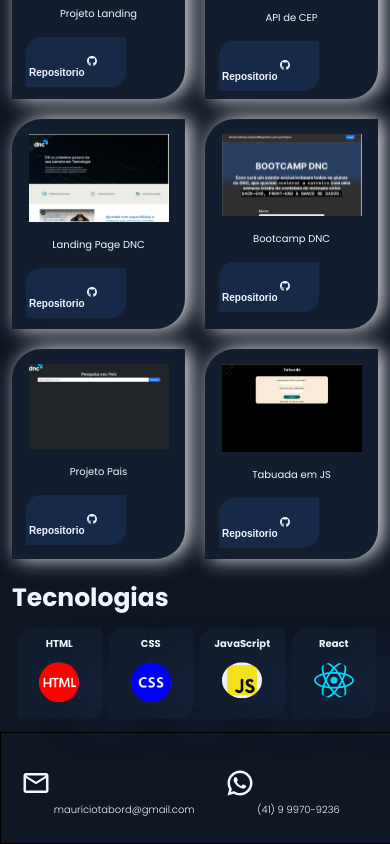
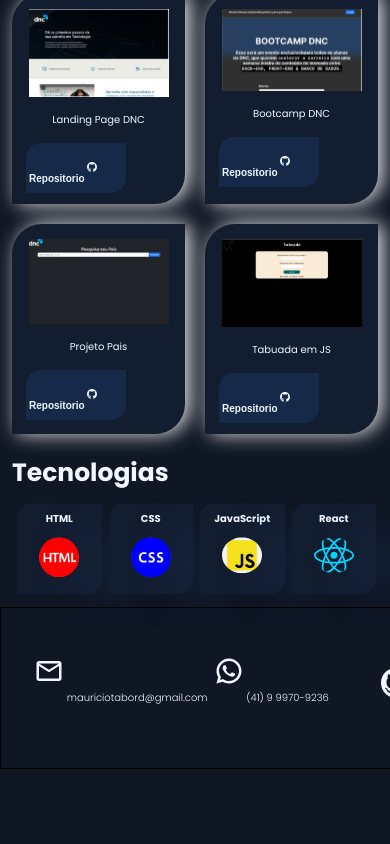
Before and after one commit to MauricioTaborda16/meu-portifolio-react, a React (Vite) app: page / in a window 390 px wide. Shown: the part 1017-1861 px from the top of the page. After the commit the page ends 1786 px from the top, so only its background shows below. Built offline with nearby package versions, Linux system fonts and the light colour scheme.

Commit message:
corrigindo o footer inserindo uma div e trocando a classe .git

```diff
--- a/src/App.jsx
+++ b/src/App.jsx
@@ -12,7 +12,7 @@ function App() {
   return (
     <>
     <Nav/>
-    <br/><br/><br/><br/><br/>
+
     <Eu/>
 
     <Projetos id="Projetos"/>
--- a/src/componentes/Eu.css
+++ b/src/componentes/Eu.css
@@ -1,5 +1,5 @@
 .Eu{
-    margin: 50px 50px 400px 50px;
+     margin-top: 300px;
 
 }
 
@@ -27,26 +27,20 @@
 
 @media only screen and (max-width: 600px){
  .Eu {
-       margin: 10px  }
-
+          margin: 10px
+    }
     .Eu h2{
          height: 2px;
          font-size: 10px;
          margin-left: 50px;
          width: 200px;
     }
-
     .Eu h1{
          font-size: 40px;
           margin: 0px;
-
     }
-
     .Eu p{
          font-size: 15px;
-
          margin: 30px;
-
     }
-
 }
--- a/src/componentes/Footer.css
+++ b/src/componentes/Footer.css
@@ -1,7 +1,8 @@
 footer {
     display: flex;
     justify-content: space-between;
-    padding: 5px;
+    padding: 30px;
+    margin: 0px;
     text-align:justify;
     width: 100%;
     border: 1px solid black;
@@ -17,28 +18,23 @@ footer h1{
 }
 
 footer a{
-    margin-top: 60px;
-    margin-left: 500px;
+    margin-right: 40px;
 }
 
 @media only screen and (max-width: 600px){
     footer{
-        width: 900px;
-        height: 100px;
-
+          width: 900px;
+          height: 100px;
     }
-
-    footer h1{text-align: left;
-       font-size: 10px;
-       margin: 15px;
+    footer h1{
+         text-align: left;
+         font-size: 10px;
+          margin: 3px;
     }
-    footer a{ margin-left: 100px;
-
-    }
-    .ic{width: 30px;}
-   .git{
-    position: absolute;
-    top:1600px;
-    left: 290px;
+    .ic{
+         width: 30px;
+        }
+    .git{
+         margin-right: 480px;
    }
 }
--- a/src/componentes/Footer.jsx
+++ b/src/componentes/Footer.jsx
@@ -10,8 +10,8 @@ function Foooter(){
           <h1><MdOutlineEmail size={60} className="ic"/> mauriciotabord@gmail.com</h1>
           <h1> <RiWhatsappLine size={60} className="ic" /> (41) 9 9970-9236</h1>
           </div>
-
-          <a href="https://github.com/MauricioTaborda16" className="git"><FaGithub size={100} className="ic"  /></a>
+         <div className="git"> <a href="https://github.com/MauricioTaborda16" ><FaGithub size={90} className="ic"  /></a>
+         </div>
 
         </footer>
     )
```
Also changed, not shown: src/index.css (line endings or trailing spaces). Lines whose indentation alone changed are shown as unchanged.
